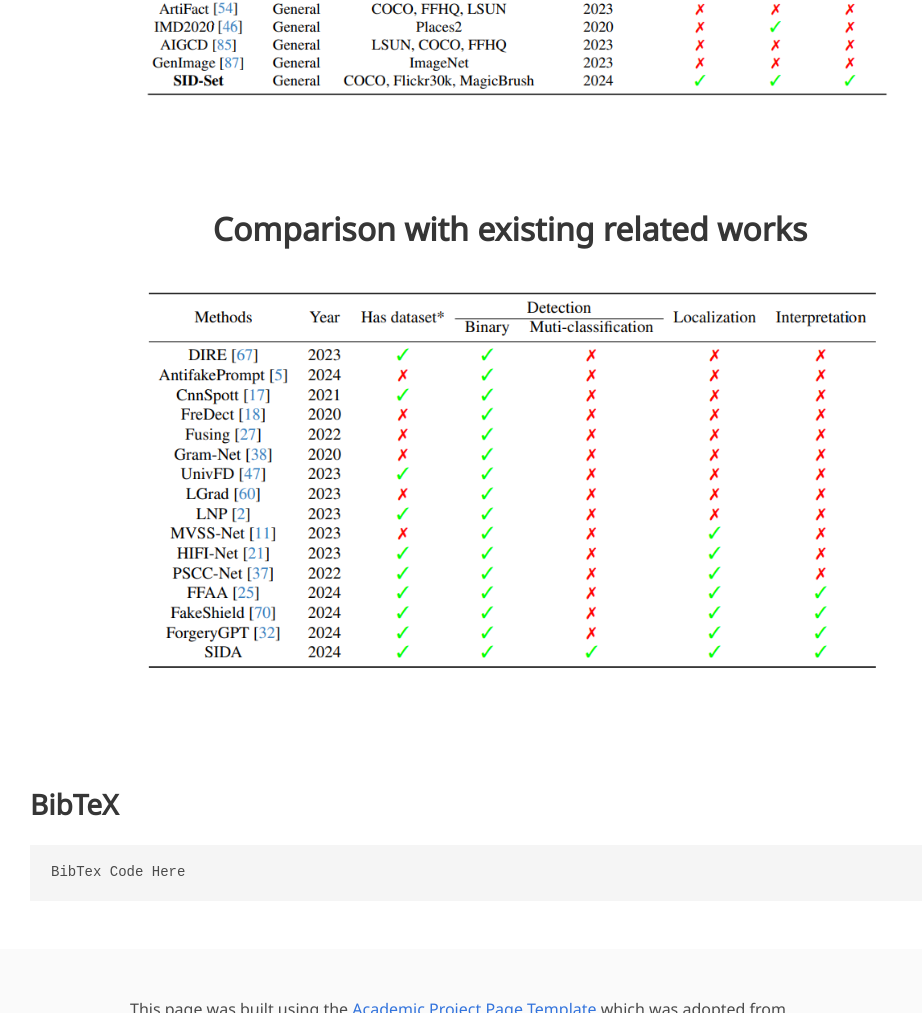
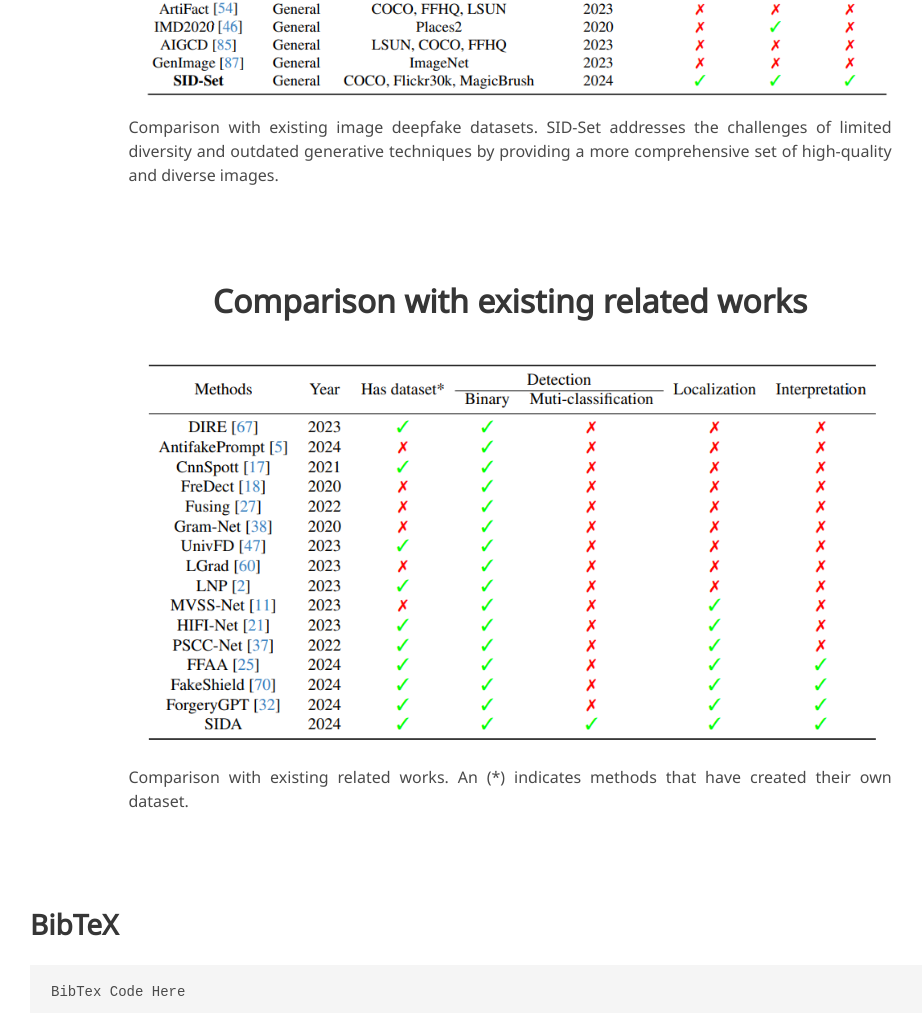
Before and after one commit to hzlsaber/projects, a plain HTML site: page SIDA/index.html in a window 1280 px wide. Shown: the part 2079-3092 px from the top of the page, without its empty margins (130-1052 px from the left). Drawn offline with nearby package versions, Linux system fonts and the light colour scheme; some icons are missing; a web font is replaced by a local one.

Commit message:
add image2

```diff
--- a/SIDA/index.html
+++ b/SIDA/index.html
@@ -197,6 +197,12 @@
             <div class="item">
               <img src="statics/images/image2.png" alt="Comparison with existing image deepfake datasets">
             </div>
+            <div class="content has-text-justified">
+                <p>
+                    Comparison with existing image deepfake datasets. SID-Set addresses
+                    the challenges of limited diversity and outdated generative techniques by providing a more comprehensive set of
+                    high-quality and diverse images.
+                </p>
           </div>
         </div>
       </div>
@@ -212,6 +218,11 @@
           <div class="content">
             <div class="item">
               <img src="statics/images/image3.png" alt="Comparison with existing related works.">
+              <div class="content has-text-justified">
+                <p>
+                    Comparison with existing related works. An (*) indicates methods that have created their own dataset.
+                </p>
+          </div>
             </div>
           </div>
         </div>
```
